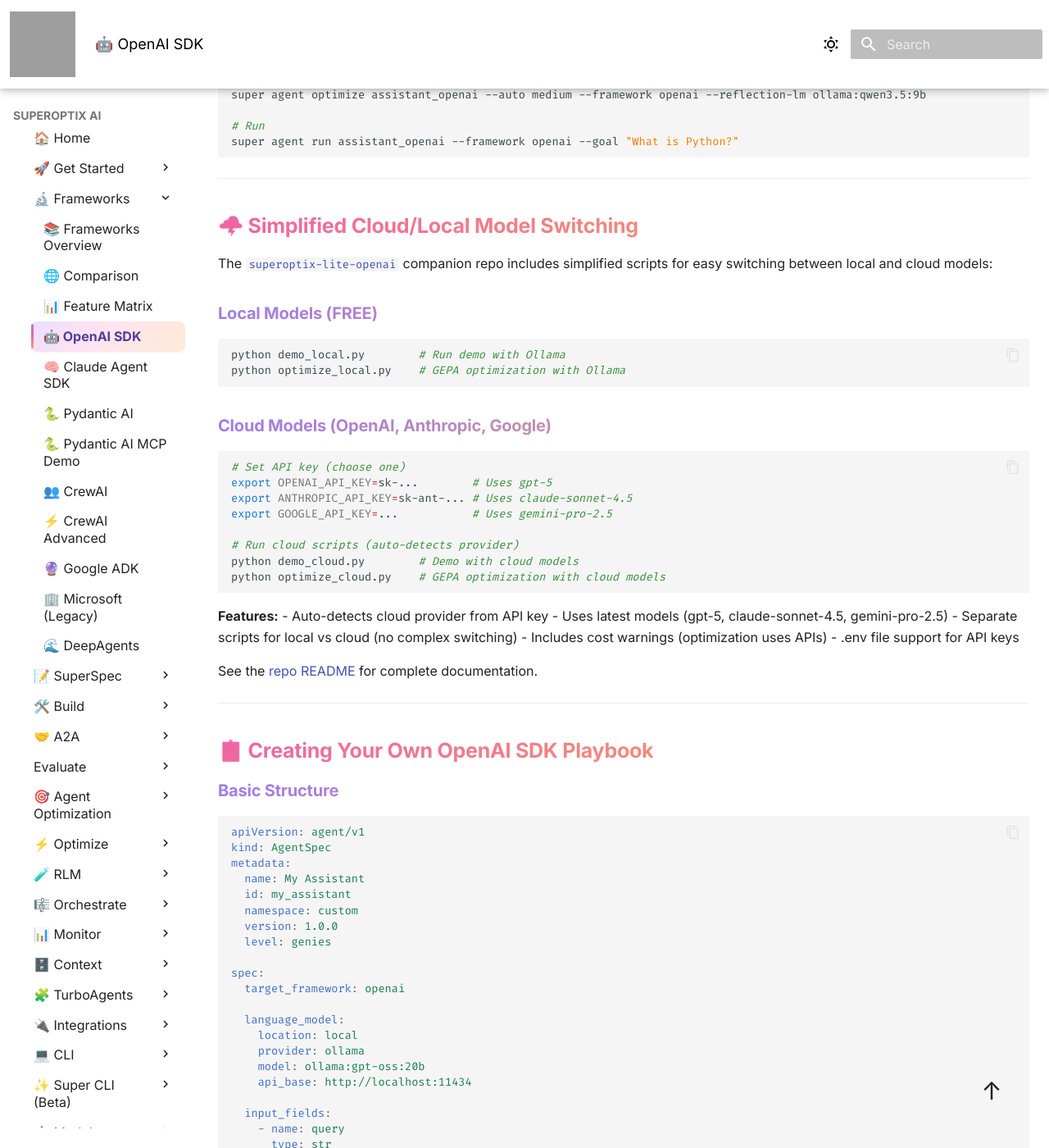
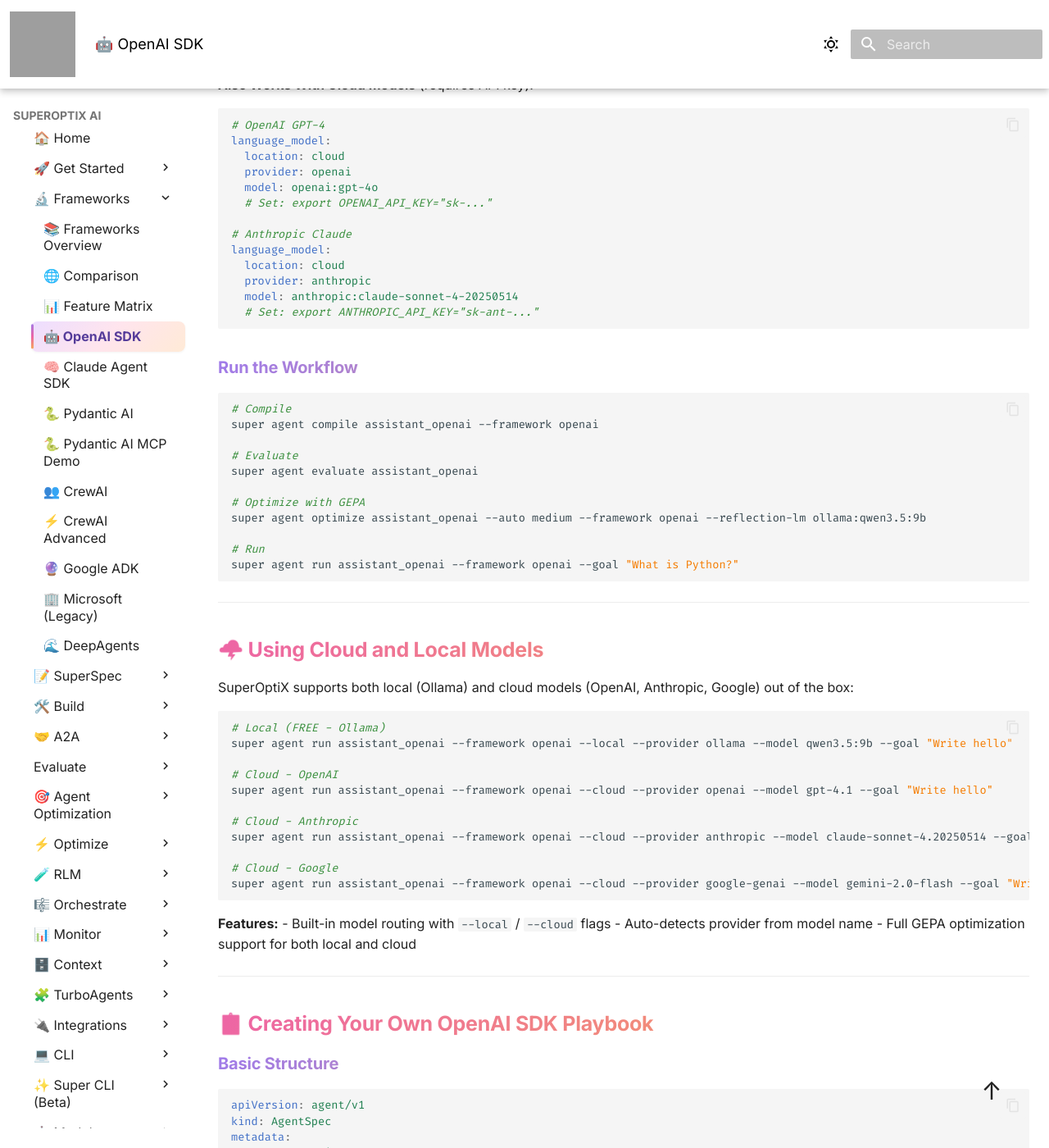
Before and after one commit to SuperagenticAI/superoptix, an MkDocs documentation site: the page built from docs/guides/openai-sdk-integration.md, in a window 1280 px wide and 1400 px high, scrolled down 2814 px. Shown: the whole window at 82% size. Built offline with MkDocs 1.6.1 and Material for MkDocs 9.7.7, drawn with Linux system fonts in a browser that asks for light colours; some of the changed text lies outside the part shown; grey boxes are pictures that could not be loaded.

Commit message:
Tidy up Dock fo OpenAI Agents SDK

````diff
--- a/docs/guides/examples/simple_calculator_mcp_server.py
+++ b/docs/guides/examples/simple_calculator_mcp_server.py
@@ -18,10 +18,12 @@
           args: ["simple_calculator_mcp_server.py"]
         tool_prefix: "calc_"
 """
+
 from mcp.server.fastmcp import FastMCP
 
 # Create MCP server instance
 mcp = FastMCP("Calculator")
+
 
 @mcp.tool()
 def add(a: float, b: float) -> float:
@@ -36,6 +38,7 @@
     """
     return a + b
 
+
 @mcp.tool()
 def multiply(a: float, b: float) -> float:
     """Multiply two numbers.
@@ -49,6 +52,7 @@
     """
     return a * b
 
+
 @mcp.tool()
 def subtract(a: float, b: float) -> float:
     """Subtract b from a.
@@ -61,6 +65,7 @@
         Difference (a - b)
     """
     return a - b
+
 
 @mcp.tool()
 def divide(a: float, b: float) -> float:
@@ -80,6 +85,7 @@
         raise ValueError("Cannot divide by zero")
     return a / b
 
+
 if __name__ == "__main__":
     # Run the server (stdio transport)
     mcp.run()
--- a/docs/guides/openai-sdk-integration.md
+++ b/docs/guides/openai-sdk-integration.md
@@ -3,8 +3,6 @@
 **SuperOptiX now supports OpenAI Agents SDK - a lightweight, provider-agnostic framework that works PERFECTLY with Ollama!**
 
 **Works great with FREE Ollama (No API Keys Needed!)**
-
-RLM support is experimental (`assist`, `replace`, `auto` modes). See [RLM (Experimental)](rlm-experimental.md).
 
 ## 🧪 Native Sandbox Harness (OpenAI SDK)
 
@@ -37,19 +35,48 @@
 - Runs are executed with `RunConfig(sandbox=SandboxRunConfig(...))`.
 - If sandbox runtime dependencies are unavailable, SuperOptiX falls back to standard `Agent` execution with warnings.
 
-> **Hands-on demo:** Clone the MIT-licensed companion repo [`superoptix-lite-openai`](https://github.com/SuperagenticAI/superoptix-lite-openai) to try the OpenAI Agents SDK with SuperOptiX Lite right away. The Code Reviewer example in that project mirrors this guide step by step.
+> **Hands-on demo:** Try the built-in OpenAI Agents SDK demo agent:
+> ```bash
+> super agent pull assistant_openai
+> super agent compile assistant_openai --framework openai
+> super agent run assistant_openai --framework openai --goal "Write a hello world function"
 
 ---
 
 ## 🎯 What is OpenAI Agents SDK?
 
-OpenAI Agents SDK is a lightweight yet powerful framework for building multi-agent workflows. Key features:
+OpenAI Agents SDK (v0.14+) is a production-grade agent framework with a **harness + sandbox** architecture. It's not an RLM (Recursive Language Model) implementation, but shares the "harness engineering" spirit - separating orchestration from compute.
+
+### Harness + Sandbox Architecture
+
+```
+┌─────────────────────────────────────────────────────────────┐
+│                    HARNESS (Orchestration)                  │
+│  • Instructions, tools (including MCP)                     │
+│  • Tracing, approvals, handoffs                             │
+│  • Memory management, resume bookkeeping                   │
+│  • Codex-trained model behavior                            │
+└─────────────────────────────────────────────────────────────┘
+                           │
+                           ▼
+┌─────────────────────────────────────────────────────────────┐
+│                   SANDBOX (Execution)                       │
+│  • Real workspace with files, commands, packages            │
+│  • Manifest-based data staging (mount dirs, repos, S3)     │
+│  • Built-in snapshotting + rehydration                     │
+│  • Isolation for security                                   │
+└─────────────────────────────────────────────────────────────┘
+```
+
+### Key Features
 
 - 🌐 **Provider-Agnostic**: Works with OpenAI, Ollama, and 100+ LLMs
 - 🔄 **Multi-Agent**: Built-in handoffs for agent collaboration
 - 🛡️ **Guardrails**: Input/output validation
 - 💾 **Sessions**: Automatic conversation history
 - 📊 **Tracing**: Built-in execution tracking
+- 🏗️ **Sandbox Partners**: Cloudflare, E2B, Modal, BlaxelAI, Daytona, Vercel
+- 🔄 **Durability**: Snapshotting + rehydration for long-running agents
 - **Works with Ollama!**: Unlike DeepAgents, no function-calling limitations
 
 Perfect for simple to moderate complexity tasks with local models!
@@ -139,36 +166,28 @@
 
 ---
 
-## 🌩️ Simplified Cloud/Local Model Switching
+## 🌩️ Using Cloud and Local Models
 
-The [`superoptix-lite-openai`](https://github.com/SuperagenticAI/superoptix-lite-openai) companion repo includes simplified scripts for easy switching between local and cloud models:
+SuperOptiX supports both local (Ollama) and cloud models (OpenAI, Anthropic, Google) out of the box:
 
-### Local Models (FREE)
 ```bash
-python demo_local.py        # Run demo with Ollama
-python optimize_local.py    # GEPA optimization with Ollama
-```
+# Local (FREE - Ollama)
+super agent run assistant_openai --framework openai --local --provider ollama --model qwen3.5:9b --goal "Write hello"
 
-### Cloud Models (OpenAI, Anthropic, Google)
-```bash
-# Set API key (choose one)
-export OPENAI_API_KEY=sk-...        # Uses gpt-5
-export ANTHROPIC_API_KEY=sk-ant-... # Uses claude-sonnet-4.5
-export GOOGLE_API_KEY=...           # Uses gemini-pro-2.5
+# Cloud - OpenAI
+super agent run assistant_openai --framework openai --cloud --provider openai --model gpt-4.1 --goal "Write hello"
 
-# Run cloud scripts (auto-detects provider)
-python demo_cloud.py        # Demo with cloud models
-python optimize_cloud.py    # GEPA optimization with cloud models
+# Cloud - Anthropic
+super agent run assistant_openai --framework openai --cloud --provider anthropic --model claude-sonnet-4.20250514 --goal "Write hello"
+
+# Cloud - Google
+super agent run assistant_openai --framework openai --cloud --provider google-genai --model gemini-2.0-flash --goal "Write hello"
 ```
 
 **Features:**
-- Auto-detects cloud provider from API key
-- Uses latest models (gpt-5, claude-sonnet-4.5, gemini-pro-2.5)
-- Separate scripts for local vs cloud (no complex switching)
-- Includes cost warnings (optimization uses APIs)
-- .env file support for API keys
-
-See the [repo README](https://github.com/SuperagenticAI/superoptix-lite-openai) for complete documentation.
+- Built-in model routing with `--local` / `--cloud` flags
+- Auto-detects provider from model name
+- Full GEPA optimization support for both local and cloud
 
 ---
 
@@ -1008,19 +1027,20 @@
 - **Ollama Setup**: `/docs/llm-setup.md`
 - **Multi-Framework Guide**: `/docs/guides/multi-framework.md`
 - **Universal GEPA**: `/plan/MULTI_FRAMEWORK_GEPA_STRATEGY.md`
-- **Hands-on Repo**: [`superoptix-lite-openai`](https://github.com/SuperagenticAI/superoptix-lite-openai) - clone this MIT-licensed companion project to try the OpenAI Agents SDK with SuperOptiX Lite and follow our Code Reviewer tutorial step by step.
+- **Demo Agent**: `super agent pull assistant_openai`
 
 ---
 
-## 🌐 Multi-Framework Summary
+## 🎯 Supported Frameworks
 
-**SuperOptiX supports 6 agent frameworks:**
-1. DSPy (maximum optimization, Ollama compatible)
-2. OpenAI SDK (simple API, excellent Ollama support)
-3. CrewAI (multi-agent teams, role-based collaboration)
-4. Google ADK (Gemini integration)
-5. Microsoft (Azure OpenAI, enterprise)
-6. DeepAgents (complex planning, Claude/GPT-4)
+**SuperOptiX supports 7 agent frameworks:**
+1. **DSPy** (maximum optimization, Ollama compatible)
+2. **OpenAI Agents SDK** (simple API, excellent Ollama support)
+3. **Claude SDK** (Anthropic's official SDK)
+4. **Pydantic AI** (type-safe, validation-first)
+5. **CrewAI** (multi-agent teams, role-based collaboration)
+6. **Google ADK** (Gemini integration)
+7. **DeepAgents** (complex planning, Claude/GPT-4)
 
 **All frameworks share:**
 - Same SuperSpec YAML format
@@ -1058,11 +1078,17 @@
 Integrate your native SDK code with **SuperOptiX** for GEPA compatibility
 Define **BDD test scenarios** for measurable evaluation metrics
 Run **GEPA optimization** to automatically improve agent prompts
-Implement **automatic optimization loading** for deployment deployment
+Implement **automatic optimization loading** for deployment
 
-**Example project:** Code Reviewer Agent that detects security vulnerabilities
-**Hands-on repo:** [`superoptix-lite-openai`](https://github.com/SuperagenticAI/superoptix-lite-openai) - clone it to follow the tutorial with a fully wired SuperOptiX Lite playground.
+**Example:** Build a Code Reviewer Agent that detects security vulnerabilities using the built-in demo:
+```bash
+super agent pull assistant_openai
+super agent compile assistant_openai --framework openai
+super agent evaluate assistant_openai --framework openai
+super agent optimize assistant_openai --framework openai --auto light
+super agent run assistant_openai --framework openai --goal "Review this code for security issues"
+```
 
-**Time:** 30-45 minutes | **Difficulty:** Intermediate | **Prerequisites:** Python, Ollama, Git access to the repo above
+**Time:** 20-30 minutes | **Difficulty:** Beginner | **Prerequisites:** Python, Ollama
 
 👉 **[Start the tutorial now](../tutorials/openai-sdk-gepa-optimization.md)**
````
Also changed, not shown: docs/guides/framework-feature-matrix.md (+3 -4 lines), 1 other file.
